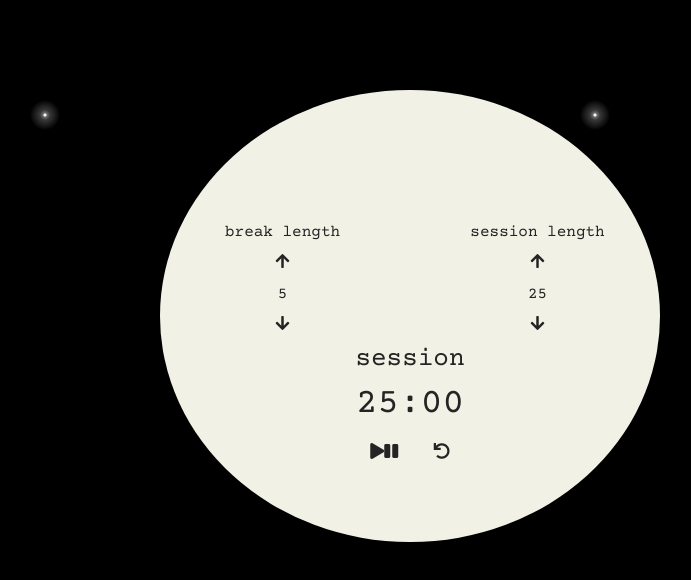
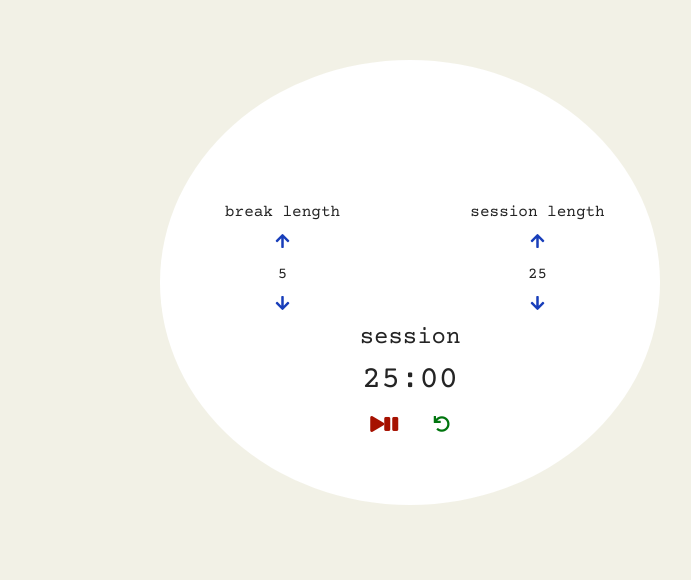
Before and after one commit to bretmichaels2/timer, a plain HTML site: page index.html in a window 1280 px wide. Shown: the part 160-740 px from the top of the page, without its empty margins (230-921 px from the left). Drawn offline with nearby package versions, Linux system fonts and the light colour scheme.

Commit message:
changy background

```diff
--- a/style.css
+++ b/style.css
@@ -1,60 +1,62 @@
 @import url('https://fonts.googleapis.com/css2?family=Courier+Prime&display=swap');
 
 body {
-  background:black;
-  background-size: 550px 550px, 350px 350px, 250px 250px, 150px 150px;
-  background-position: 0 0, 40px 60px, 130px 270px, 70px 100px;
-  animation: twinkle 1s ease-in-out infinite;
+  background:#f2f1e6;
   font-family: "Courier Prime";
   color: #242424;
 }
 
-@keyframes twinkle {
-  0% {background-image:
-radial-gradient(white, rgba(255,255,255,.2) 2px, transparent 15px),
-radial-gradient(white, rgba(255,255,255,.15) 1px, transparent 5px),
-radial-gradient(white, rgba(255,255,255,.1) 2px, transparent 15px),
-radial-gradient(rgba(255,255,255,.4), rgba(255,255,255,.1) 2px, transparent 5px);}
-  50% {background-image:
-radial-gradient(white, rgba(255,255,255,.2) 2px, transparent 12px),
-radial-gradient(white, rgba(255,255,255,.15) 1px, transparent 7px),
-radial-gradient(white, rgba(255,255,255,.1) 2px, transparent 12px),
-radial-gradient(rgba(255,255,255,.4), rgba(255,255,255,.1) 2px, transparent 7px);}
-  100% {background-image:
-radial-gradient(white, rgba(255,255,255,.2) 2px, transparent 10px),
-radial-gradient(white, rgba(255,255,255,.15) 1px, transparent 10px),
-radial-gradient(white, rgba(255,255,255,.1) 2px, transparent 10px),
-radial-gradient(rgba(255,255,255,.4), rgba(255,255,255,.1) 2px, transparent 10px);}
-}
 
 #main {
-  background: #f2f1e6;
+  background: white;
+  border-radius: 50%;
   width: 500px;
-  padding: 130px 10px 70px 10px;
-  border-radius: 50%;
+  padding: 140px 10px 60px 10px;
   margin: auto;
   text-align:center;
-  margin-top: 250px;
+  margin-top: 220px;
 }
 
 
 h2 {
-  font-size: 26px;
+  font-size: 24px;
 }
 
 h3 {
-  font-size: 36px;
+  font-size: 32px;
 }
 
-.btn {
-  color: #242424;
+#start_stop {
+	color: #a61100;
 }
 
-.btn:focus, .btn:active {
-  box-shadow: none;
+#start_stop:hover {
+	transition: 1s;
+	color: #242424;
+}
+
+#reset {
+	color: #00750e;
+}
+
+#reset:hover {
+	transition: 1s;
+	color: #242424;
+}
+
+.arrow {
+	color: #183eba;
+}
+
+.btn:focus {
+	box-shadow: none;
+}
+
+.btn:active {
+	box-shadow: none;
 }
 
 .btn:hover {
-  transition: 1s;
-  color: #c2c2c2;
+	transition: 1s;
+	color: #242424;
 }
```
